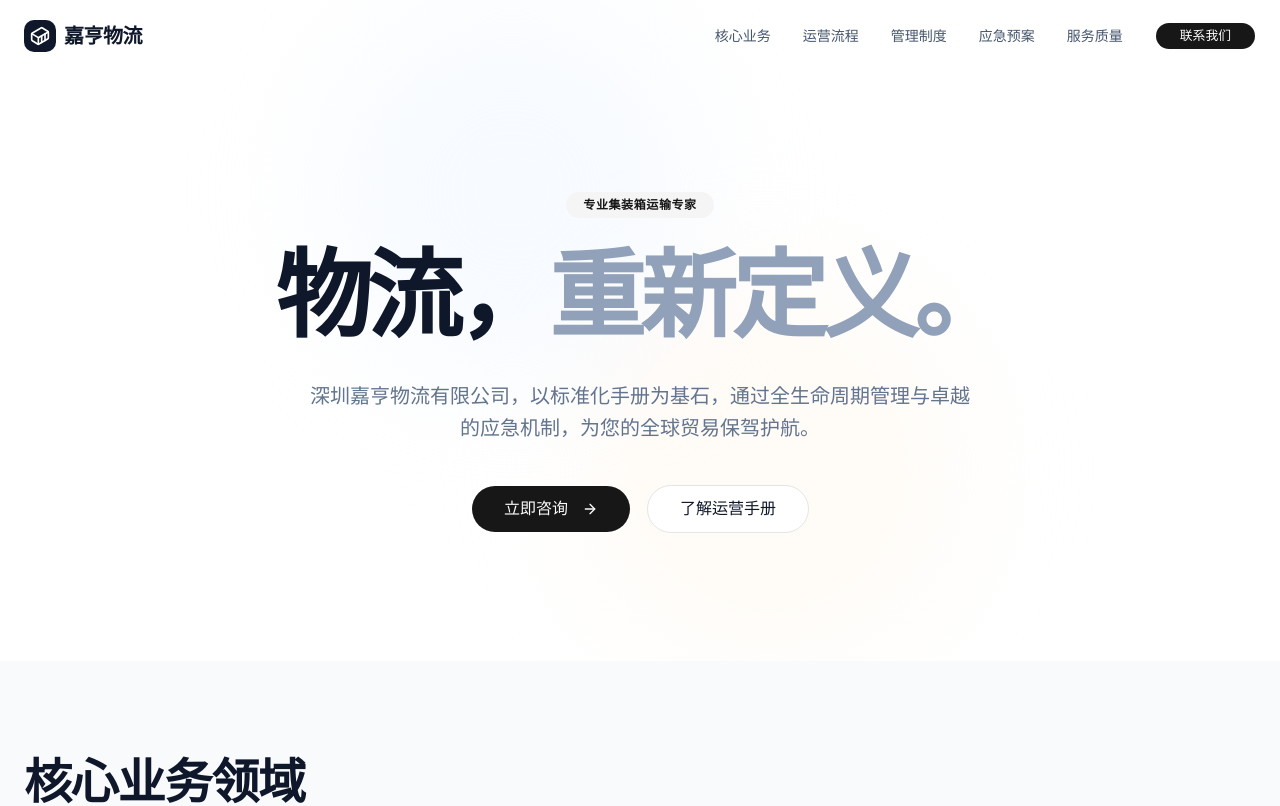
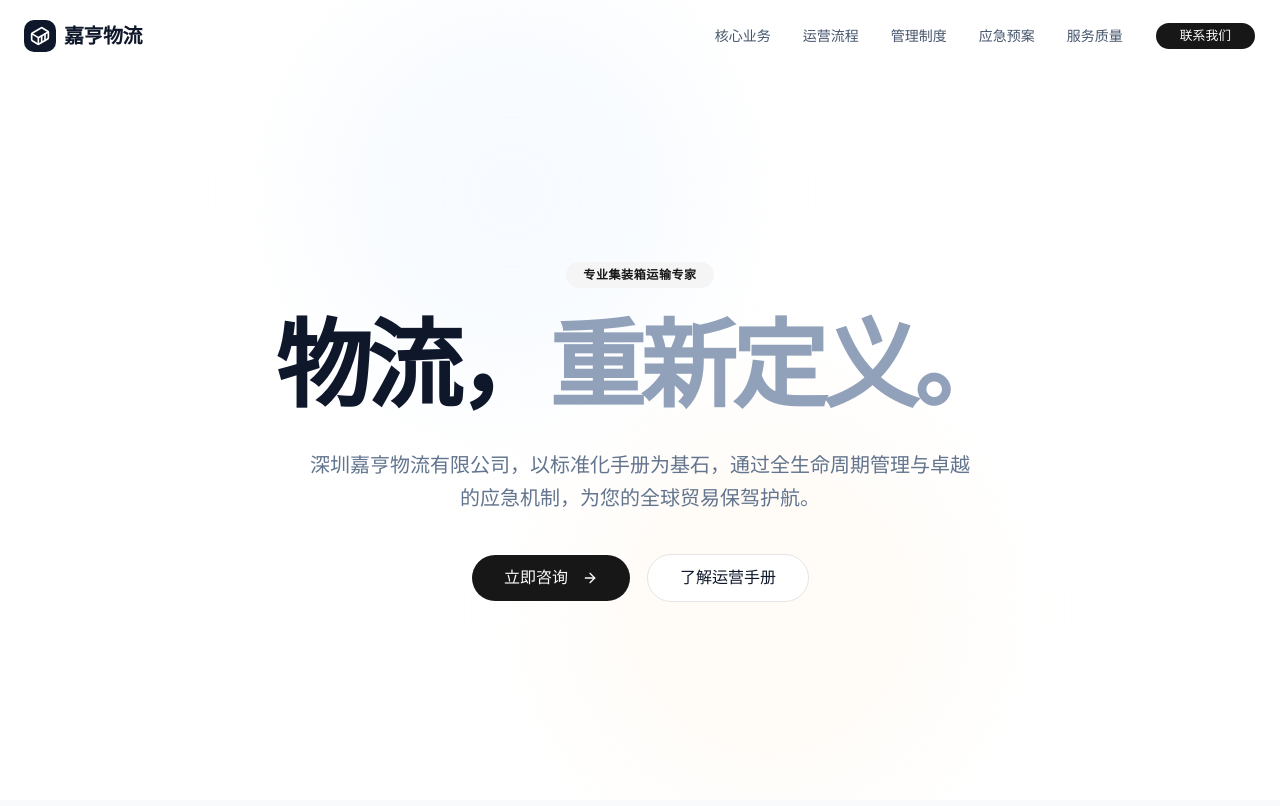
Before and after one commit to chengzoecharming-cyber/jiaheng-logistics-website, a React (Vite) app: page / in a window 1280 px wide. Shown: the top 806 px of the page. Built offline with nearby package versions, Linux system fonts and the light colour scheme.

Commit message:
style: make hero section full viewport height with centered content

```diff
--- a/src/App.tsx
+++ b/src/App.tsx
@@ -267,7 +267,7 @@ export default function App() {
 
       <main>
         {/* Hero Section */}
-        <section className="relative pt-32 pb-20 md:pt-48 md:pb-32 overflow-hidden">
+        <section className="relative min-h-screen flex flex-col justify-center pt-32 pb-20 md:pt-48 md:pb-32 overflow-hidden">
           <div className="max-w-7xl mx-auto px-6 text-center relative z-10">
             <motion.div
               initial={{ opacity: 0, y: 20 }}
```
